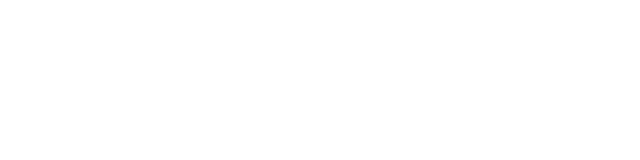
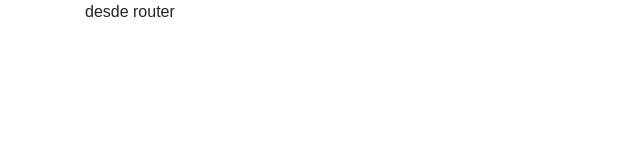
Before and after one commit to JoniAguero/crud-app-react, a React (Create React App) app: page / in a window 1280 px wide. Shown: the top 160 px of the page, without its empty margins (0-640 px from the left). Built offline with nearby package versions, Linux system fonts and the light colour scheme.

Commit message:
Initial + Router

```diff
--- a/package.json
+++ b/package.json
@@ -13,5 +13,9 @@
     "build": "react-scripts build",
     "test": "react-scripts test --env=jsdom",
     "eject": "react-scripts eject"
+  },
+  "devDependencies": {
+    "axios": "^0.18.0",
+    "react-router-dom": "^4.3.1"
   }
 }
--- a/public/index.html
+++ b/public/index.html
@@ -10,6 +10,7 @@
     -->
     <link rel="manifest" href="%PUBLIC_URL%/manifest.json">
     <link rel="shortcut icon" href="%PUBLIC_URL%/favicon.ico">
+     <link rel="stylesheet" href="https://stackpath.bootstrapcdn.com/bootstrap/4.1.3/css/bootstrap.min.css" integrity="sha384-MCw98/SFnGE8fJT3GXwEOngsV7Zt27NXFoaoApmYm81iuXoPkFOJwJ8ERdknLPMO" crossorigin="anonymous">
     <!--
       Notice the use of %PUBLIC_URL% in the tags above.
       It will be replaced with the URL of the `public` folder during the build.
--- a/src/App.js
+++ b/src/App.js
@@ -1,10 +1,11 @@
 import React, { Component } from 'react';
+import { Router } from './components/Router';
 
 class App extends Component {
   render() {
     return (
-      <div>
-
+      <div className="container">
+        <Router />
       </div>
     );
   }
--- /dev/null
+++ b/src/components/Router.js
@@ -0,0 +1,13 @@
+import React, { Component } from 'react'
+
+export class Router extends Component {
+  render() {
+    return (
+      <div>
+        desde router
+      </div>
+    )
+  }
+}
+
+export default Router;
```
Also changed, not shown: 1 other file (tests, documents, lock files or other folders).
